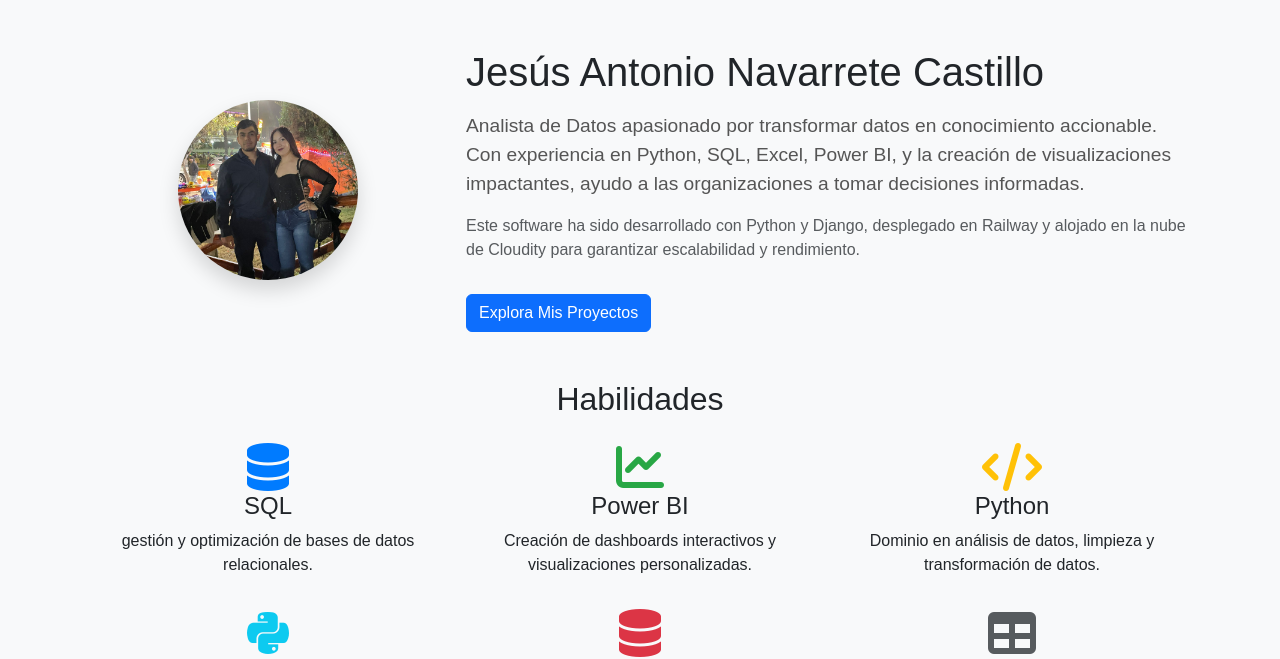
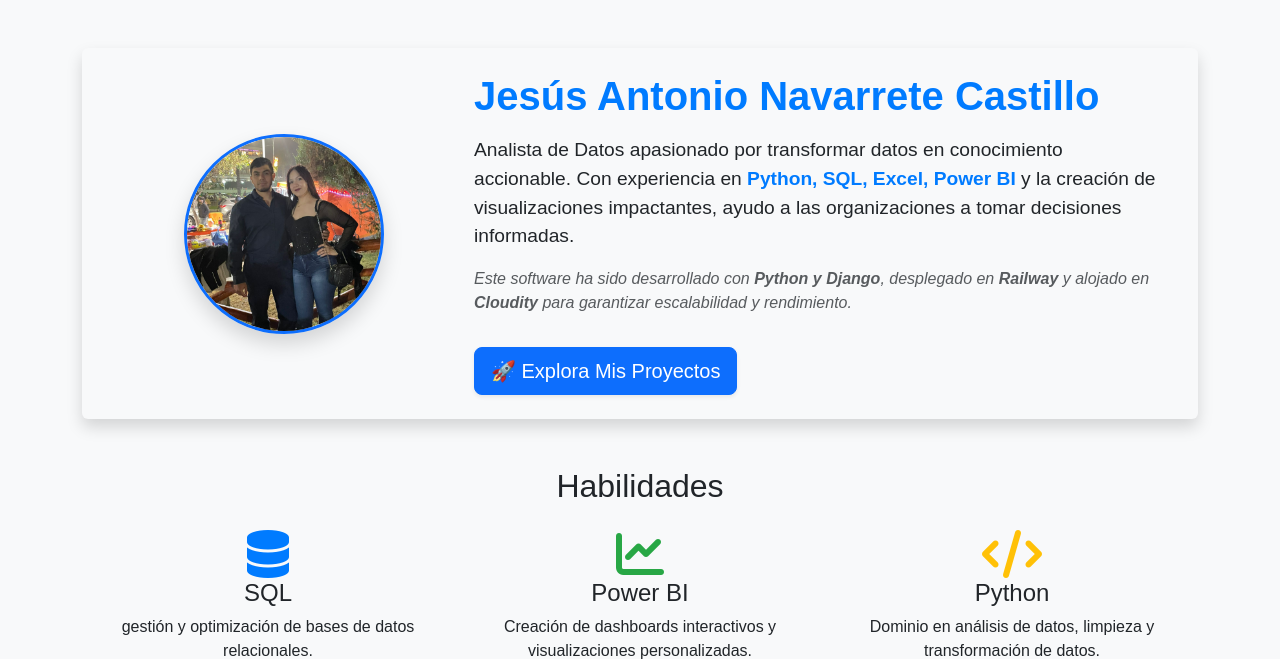
Before and after one commit to zetzer2626/jesus-analista, a Django app: page /about/ in a window 1280 px wide. Shown: the part 56-715 px from the top of the page. Run offline with Django 5.2, Linux system fonts and the light colour scheme.

Commit message:
Commit Nuevo

```diff
--- a/portafolio/miapp/models.py
+++ b/portafolio/miapp/models.py
@@ -44,7 +44,7 @@ class Certification(models.Model):
     name = models.CharField(max_length=255)  # Nombre del certificado
     institution = models.CharField(max_length=255)  # Institución que otorga el certificado
     year = models.IntegerField()  # Año de emisión del certificado
-    certificate_file = CloudinaryField(resource_type='raw') # Archivo del certificado (PDF, DOC, etc.)
+    certificate_file = CloudinaryField(resource_type='auto')
 
     def __str__(self):
         return self.name
--- a/portafolio/miapp/templates/projects/about.html
+++ b/portafolio/miapp/templates/projects/about.html
@@ -6,20 +6,36 @@
 
 {% block content %}
 <div class="container">
-    <!-- Sección de Presentación -->
-    <div class="row align-items-center mb-5">
-        <div class="col-md-4 d-flex justify-content-center">
-            <img src="{% static 'img/jesus_perfil.jpeg' %}" class="img-fluid rounded-circle shadow-lg" alt="Foto de perfil" style="width: 180px; height: 180px; object-fit: cover;">
-        </div>
-        <div class="col-md-8">
-            <h1 class="mb-3">Jesús Antonio Navarrete Castillo</h1>
-            <p class="lead">
-                Analista de Datos apasionado por transformar datos en conocimiento accionable. Con experiencia en Python, SQL, Excel, Power BI, y la creación de visualizaciones impactantes, ayudo a las organizaciones a tomar decisiones informadas.
-            </p>
-            <p class="text-muted">Este software ha sido desarrollado con Python y Django, desplegado en Railway y alojado en la nube de Cloudity para garantizar escalabilidad y rendimiento.</p>
-            <a href="{% url 'project_list' %}" class="btn btn-primary mt-3">Explora Mis Proyectos</a>
-        </div>
+<!-- Sección de Presentación Mejorada -->
+<div class="row align-items-center mb-5 p-4 bg-light rounded shadow">
+    <!-- Imagen de perfil -->
+    <div class="col-md-4 text-center">
+        <img src="{% static 'img/jesus_perfil.jpeg' %}"
+             class="img-fluid rounded-circle shadow-lg border border-3 border-primary"
+             alt="Foto de perfil"
+             style="width: 200px; height: 200px; object-fit: cover;">
     </div>
+
+    <!-- Texto de presentación -->
+    <div class="col-md-8">
+        <h1 class="mb-3 fw-bold text-primary">Jesús Antonio Navarrete Castillo</h1>
+        <p class="lead text-dark fw-medium">
+            Analista de Datos apasionado por transformar datos en conocimiento accionable. Con experiencia en
+            <span class="fw-bold text-primary">Python, SQL, Excel, Power BI</span> y la creación de visualizaciones impactantes,
+            ayudo a las organizaciones a tomar decisiones informadas.
+        </p>
+        <p class="text-muted fst-italic">
+            Este software ha sido desarrollado con <span class="fw-bold">Python y Django</span>, desplegado en
+            <span class="fw-bold">Railway</span> y alojado en <span class="fw-bold">Cloudity</span> para garantizar escalabilidad y rendimiento.
+        </p>
+
+        <!-- Botón mejorado -->
+        <a href="{% url 'project_list' %}" class="btn btn-primary btn-lg mt-3 shadow-sm">
+            🚀 Explora Mis Proyectos
+        </a>
+    </div>
+</div>
+
 
 
     <!-- Sección de Habilidades -->
```
